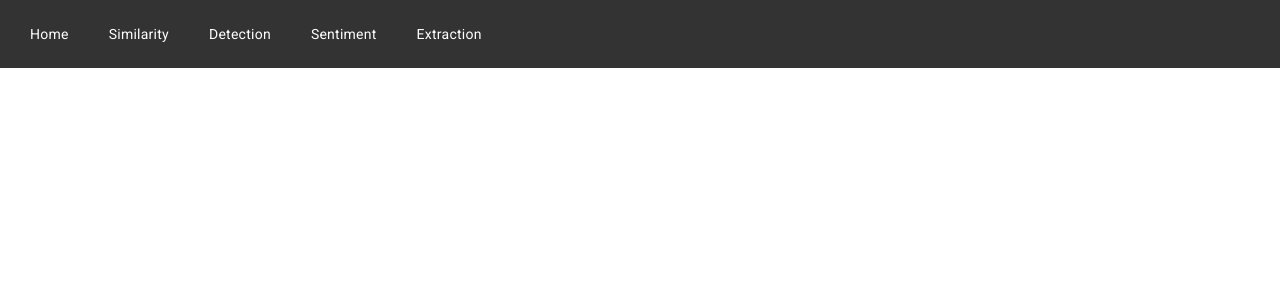
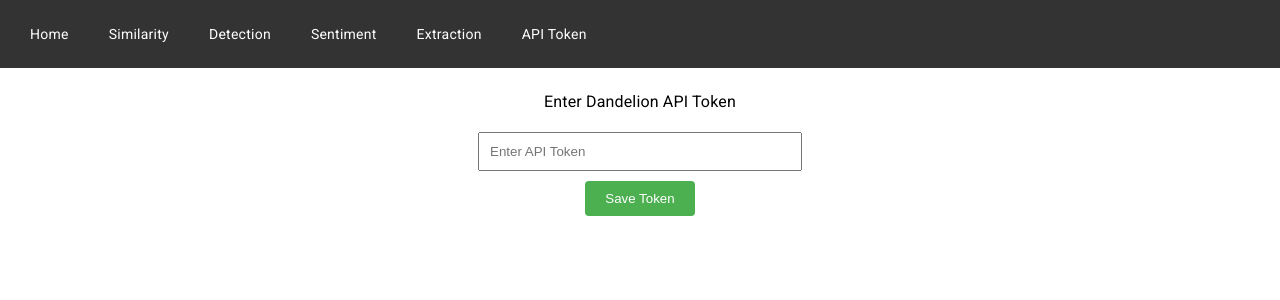
Before and after one commit to kajson25/TextAnalyticsTool, an Angular app: page /token in a window 1280 px wide. Before the commit this address led to /. Shown: the top 300 px of the page. Built offline with nearby package versions, Linux system fonts and the light colour scheme.

Commit message:
Implement api token logic

```diff
--- a/src/app/app-routing.module.ts
+++ b/src/app/app-routing.module.ts
@@ -5,6 +5,7 @@
 import { SimilarityComponent } from './components/similarity-component/similarity.component';
 import { DetectionComponent } from './components/detection/detection.component';
 import { SentimentComponent } from './components/sentiment/sentiment.component';
+import { TokenComponent } from './components/token/token.component';
 
 
 export const routes: Routes = [
@@ -28,6 +29,10 @@
     path: 'sentiment',
     component: SentimentComponent,
   },
+  {
+    path: 'token',
+    component: TokenComponent,
+  },
 ];
 
 // @NgModule({
--- a/src/app/app.component.html
+++ b/src/app/app.component.html
@@ -5,6 +5,7 @@
         <li><a routerLink="/detection">Detection</a></li>
         <li><a routerLink="/sentiment">Sentiment</a></li>
         <li><a routerLink="/extraction">Extraction</a></li>
+        <li><a routerLink="/token">API Token</a></li>
     </ul>
 </nav>
 
--- a/src/app/app.module.ts
+++ b/src/app/app.module.ts
@@ -9,6 +9,7 @@
 // import { DetectionComponent } from './components/detection/detection.component';
 // import { SentimentComponent } from './components/sentiment/sentiment.component';
 import { BrowserAnimationsModule } from '@angular/platform-browser/animations';
+// import { TokenComponent } from './components/token/token.component';
 
 @NgModule({
   declarations: [
@@ -18,6 +19,8 @@
     // ExtractionComponent,
     // DetectionComponent,
     // SentimentComponent
+
+    // TokenComponent
   ],
   // imports: [
   //   BrowserModule,
--- a/src/app/components/detection/detection.component.ts
+++ b/src/app/components/detection/detection.component.ts
@@ -2,6 +2,7 @@
 import { HttpClient } from '@angular/common/http';
 import { FormsModule } from '@angular/forms';
 import { CommonModule } from '@angular/common';
+import { TokenService } from 'src/app/services/token.service';
 
 @Component({
   selector: 'app-detection',
@@ -14,32 +15,28 @@
   text: string = '';
   clean: boolean = false;
   detectedLanguages: { lang: string, confidence: number }[] = [];
-  apiKey: string = '929931ca479c4ad0b6375b2c6c78fcd8';
+  apiKey: string = '';
 
-  constructor(private http: HttpClient) {}
+  constructor(private http: HttpClient, private tokenService: TokenService) {}
 
-  // Method to detect language via Dandelion API
   detectLanguage() {
+    this.apiKey = this.tokenService.getToken() || '';
     const url = `https://api.dandelion.eu/datatxt/li/v1`;
 
-    // Set up the parameters
     const params: any = {
       text: this.text,
       token: this.apiKey
     };
 
-    // Add the 'clean' parameter if the checkbox is checked
     if (this.clean) {
       params.clean = true;
     }
 
-    // Make the API call
     this.http.get<any>(url, { params }).subscribe(
       (response) => {
-        // Assuming response is a list of languages with confidence scores
         this.detectedLanguages = response.detectedLangs.map((langData: any) => ({
           lang: langData.lang,
-          confidence: langData.confidence * 100  // Convert confidence to percentage
+          confidence: langData.confidence * 100
         }));
       },
       (error) => {
--- a/src/app/components/extraction/extraction.component.ts
+++ b/src/app/components/extraction/extraction.component.ts
@@ -2,6 +2,7 @@
 import { HttpClient } from '@angular/common/http';
 import { FormsModule } from '@angular/forms';
 import { CommonModule } from '@angular/common';
+import { TokenService } from 'src/app/services/token.service';
 
 @Component({
   selector: 'app-extraction',
@@ -17,17 +18,16 @@
     image: false,
     abstract: false,
     categories: false
-  };  // Object for checkboxes
-  extractedEntities: any[] = [];  // To hold the result from the API
-  apiKey: string = '929931ca479c4ad0b6375b2c6c78fcd8';  // Replace with your Dandelion API key
+  };
+  extractedEntities: any[] = [];
+  apiKey: string = '';
 
-  constructor(private http: HttpClient) {}
+  constructor(private http: HttpClient, private tokenService: TokenService) {}
 
-  // Method to send entity extraction request to Dandelion API
   extractEntities() {
+    this.apiKey = this.tokenService.getToken() || '';
     const url = `https://api.dandelion.eu/datatxt/nex/v1`;
 
-    // Prepare the 'include' parameter based on checked options
     let includeParams = [];
     if (this.includeOptions.image) includeParams.push('image');
     if (this.includeOptions.abstract) includeParams.push('abstract');
@@ -39,16 +39,13 @@
       min_confidence: this.minConfidence
     };
 
-    // Add 'include' parameter if any options are selected
     if (includeParams.length > 0) {
       params.include = includeParams.join(',');
     }
 
-    // Make the API call
     this.http.get<any>(url, { params }).subscribe(
       (response) => {
-        // Handle the API response, store the entities
-        this.extractedEntities = response.annotations;  // Assuming 'annotations' contains the entity data
+        this.extractedEntities = response.annotations;
       },
       (error) => {
         console.error('Error extracting entities', error);
--- a/src/app/components/sentiment/sentiment.component.ts
+++ b/src/app/components/sentiment/sentiment.component.ts
@@ -2,6 +2,7 @@
 import { HttpClient } from '@angular/common/http';
 import { FormsModule } from '@angular/forms';
 import { CommonModule } from '@angular/common';
+import { TokenService } from 'src/app/services/token.service';
 
 @Component({
   selector: 'app-sentiment',
@@ -16,9 +17,9 @@
   sentimentScore: number | null = null;
   detectedLang: string = '';
   errorMessage: string = '';
-  apiKey: string = '929931ca479c4ad0b6375b2c6c78fcd8';
+  apiKey: string = '';
 
-  constructor(private http: HttpClient) {}
+  constructor(private http: HttpClient, private tokenService: TokenService) {}
 
   analyzeSentiment() {
     if (this.selectedLang === 'auto') {
@@ -36,6 +37,7 @@
   }
 
   async detectLanguage(): Promise<string> {
+    this.apiKey = this.tokenService.getToken() || '';
     const url = `https://api.dandelion.eu/datatxt/li/v1`;
     const params = {
       text: this.text,
--- a/src/app/components/similarity-component/similarity.component.ts
+++ b/src/app/components/similarity-component/similarity.component.ts
@@ -2,6 +2,7 @@
 import { HttpClient } from '@angular/common/http';
 import { CommonModule } from '@angular/common';
 import { FormsModule } from '@angular/forms';
+import { TokenService } from 'src/app/services/token.service';
 
 @Component({
   selector: 'app-similarity',
@@ -14,11 +15,12 @@
   text1: string = '';
   text2: string = '';
   similarityResult: string = '';
-  apiKey: string = '929931ca479c4ad0b6375b2c6c78fcd8';
+  apiKey: string = '';
 
-  constructor(private http: HttpClient) {}
+  constructor(private http: HttpClient, private tokenService: TokenService) {}
 
   checkSimilarity() {
+    this.apiKey = this.tokenService.getToken() || '';
     const url = `https://api.dandelion.eu/datatxt/sim/v1`;
     const params = {
       text1: this.text1,
--- /dev/null
+++ b/src/app/components/token/token.component.css
@@ -0,0 +1,25 @@
+.token-container {
+    display: flex;
+    flex-direction: column;
+    align-items: center;
+    margin-top: 20px;
+  }
+
+  input {
+    padding: 10px;
+    margin-bottom: 10px;
+    width: 300px;
+  }
+
+  button {
+    padding: 10px 20px;
+    cursor: pointer;
+    background-color: #4CAF50;
+    color: white;
+    border: none;
+    border-radius: 4px;
+  }
+
+  button:hover {
+    background-color: #45a049;
+  }
--- /dev/null
+++ b/src/app/components/token/token.component.html
@@ -0,0 +1,9 @@
+<div class="token-container">
+    <h3>Enter Dandelion API Token</h3>
+
+    <!-- Text field for entering the token -->
+    <input [(ngModel)]="token" placeholder="Enter API Token" />
+
+    <!-- Save button -->
+    <button (click)="saveToken()">Save Token</button>
+  </div>
--- /dev/null
+++ b/src/app/components/token/token.component.ts
@@ -0,0 +1,31 @@
+import { Component } from '@angular/core';
+import { TokenService } from '../../services/token.service';  // Import the service
+import { FormsModule } from '@angular/forms';  // For ngModel
+import { CommonModule } from '@angular/common';  // For *ngIf and other common directives
+
+@Component({
+  selector: 'app-token',
+  standalone: true,
+  imports: [FormsModule, CommonModule],  // Import FormsModule and CommonModule
+  templateUrl: './token.component.html',
+  styleUrls: ['./token.component.css']
+})
+export class TokenComponent {
+  token: string = '';  // The token value
+
+  constructor(private tokenService: TokenService) {}
+
+  // Load the token from localStorage on component initialization
+  ngOnInit(): void {
+    const savedToken = this.tokenService.getToken();
+    if (savedToken) {
+      this.token = savedToken;
+    }
+  }
+
+  // Save the token to localStorage using the service
+  saveToken(): void {
+    this.tokenService.setToken(this.token);
+    alert('API Token saved successfully!');
+  }
+}
--- /dev/null
+++ b/src/app/services/token.service.ts
@@ -0,0 +1,23 @@
+import { Injectable } from '@angular/core';
+
+@Injectable({
+  providedIn: 'root'
+})
+export class TokenService {
+  private readonly tokenKey = '929931ca479c4ad0b6375b2c6c78fcd8';
+
+  // Get the token from localStorage
+  getToken(): string | null {
+    return localStorage.getItem(this.tokenKey);
+  }
+
+  // Save the token to localStorage
+  setToken(token: string): void {
+    localStorage.setItem(this.tokenKey, token);
+  }
+
+  // Clear the token from localStorage (if needed)
+  clearToken(): void {
+    localStorage.removeItem(this.tokenKey);
+  }
+}
```
Also changed, not shown: 1 other file (tests, documents, lock files or other folders).
